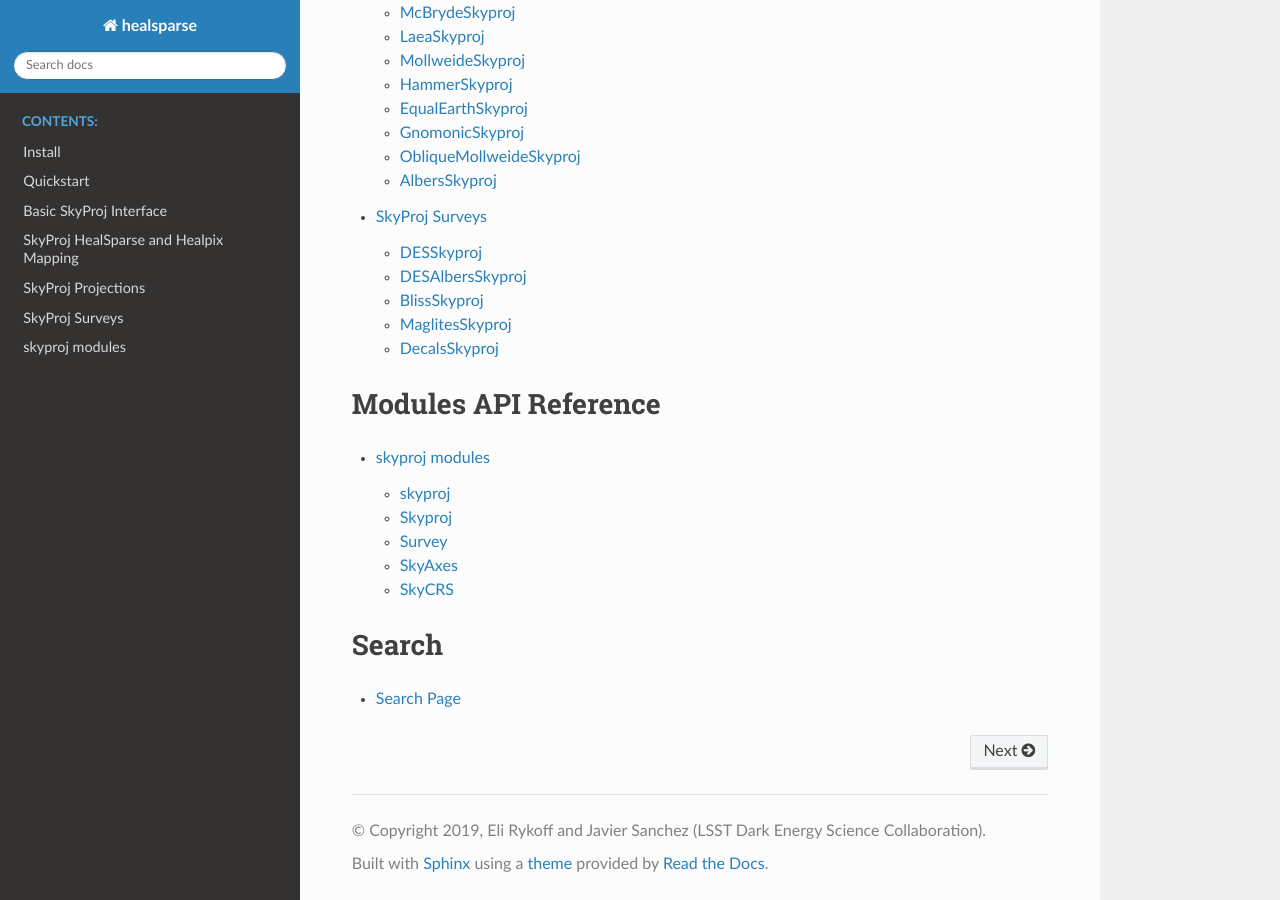
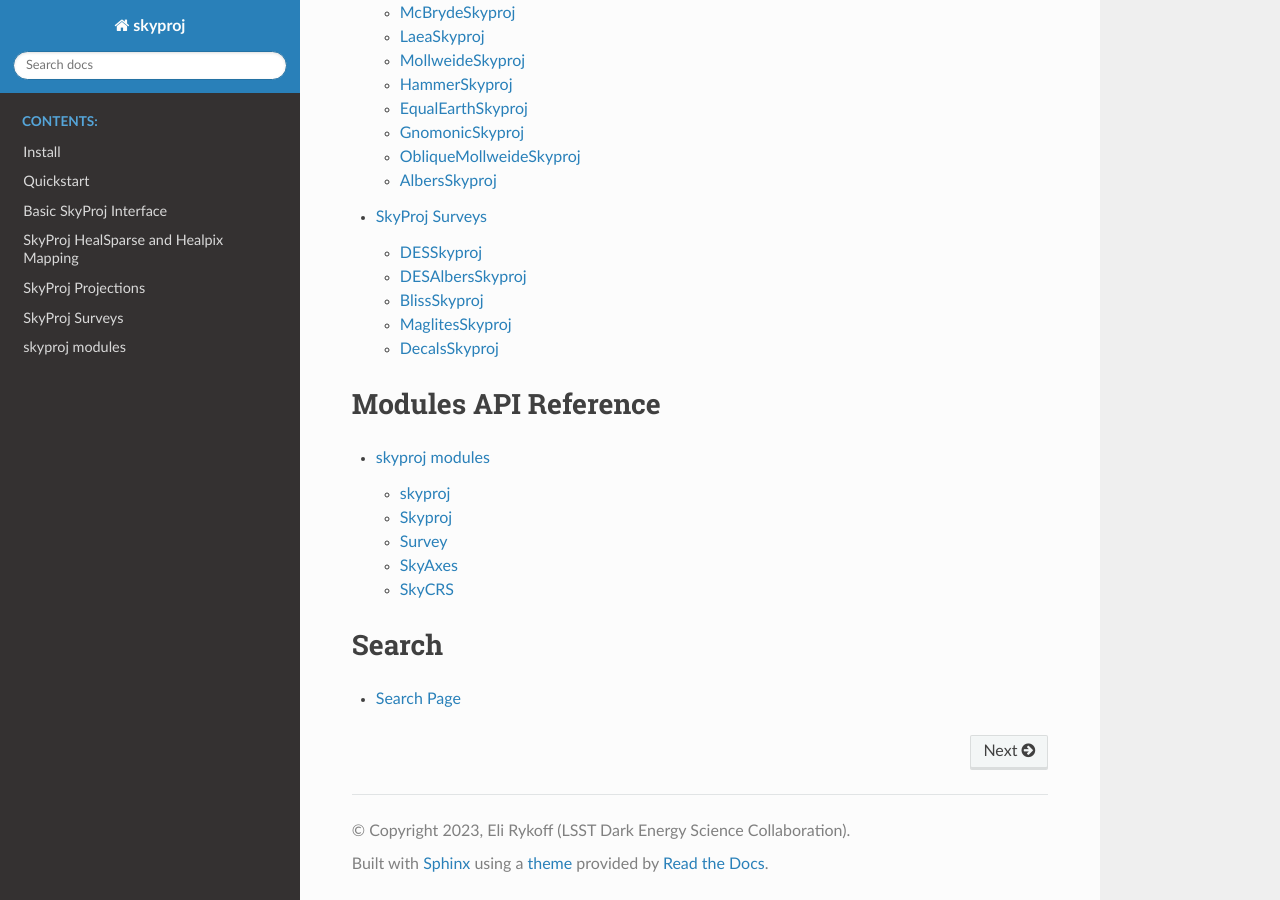
Before and after one commit to LSSTDESC/skyproj, a Sphinx documentation site: the page built from docs/index.rst, in a window 1280 px wide and 900 px high, scrolled down 1445 px. Built offline with Sphinx 7.4.7 and the Read the Docs theme 2.0.0, drawn with Linux system fonts in a browser that asks for light colours.

Commit message:
Fix conf.py.

```diff
--- a/docs/conf.py
+++ b/docs/conf.py
@@ -17,9 +17,9 @@ sys.path.insert(0, os.path.abspath('..'))
 
 # -- Project information -----------------------------------------------------
 
-project = 'healsparse'
-copyright = '2019, Eli Rykoff and Javier Sanchez (LSST Dark Energy Science Collaboration)'
-author = 'Eli Rykoff and Javier Sanchez'
+project = 'skyproj'
+copyright = '2023, Eli Rykoff (LSST Dark Energy Science Collaboration)'
+author = 'Eli Rykoff'
 
 
 # -- General configuration ---------------------------------------------------
@@ -58,7 +58,7 @@ html_static_path = []
 import inspect
 from os.path import relpath, dirname
 
-import healsparse # for the relpath below
+import skyproj # for the relpath below
 
 def linkcode_resolve(domain, info):
     """
@@ -103,9 +103,9 @@ def linkcode_resolve(domain, info):
     else:
         linespec = ""
 
-    fn = relpath(fn, start=dirname(healsparse.__file__))
+    fn = relpath(fn, start=dirname(skyproj.__file__))
 
     # Could use version,release declared above here but for now we
     # just link to the latest code on the master branch.
-    github = 'https://github.com/LSSTDESC/healsparse'
-    return '%s/blob/master/healsparse/%s%s' % (github, fn, linespec)
+    github = 'https://github.com/LSSTDESC/skyproj'
+    return '%s/blob/main/skyproj/%s%s' % (github, fn, linespec)
```
